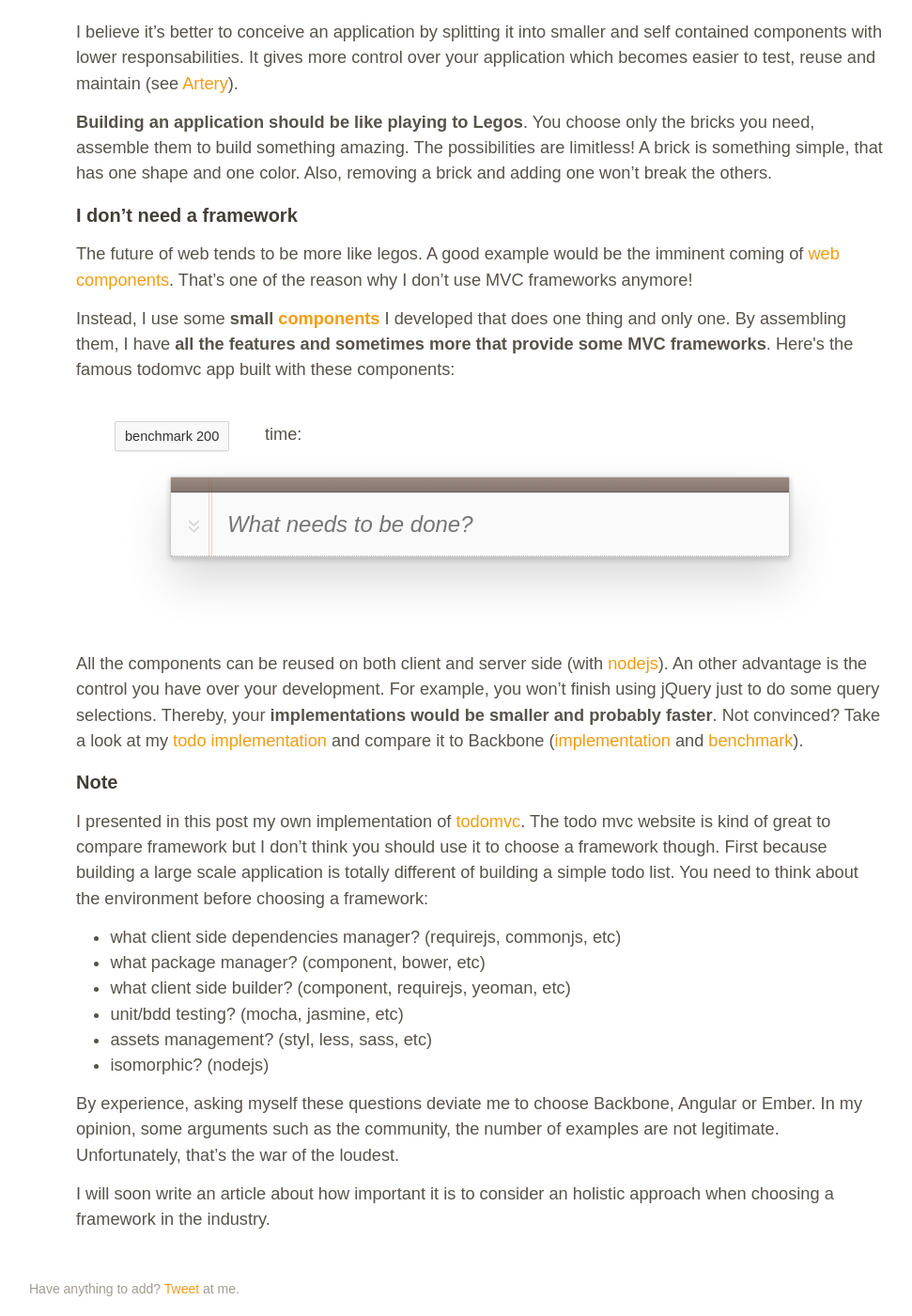
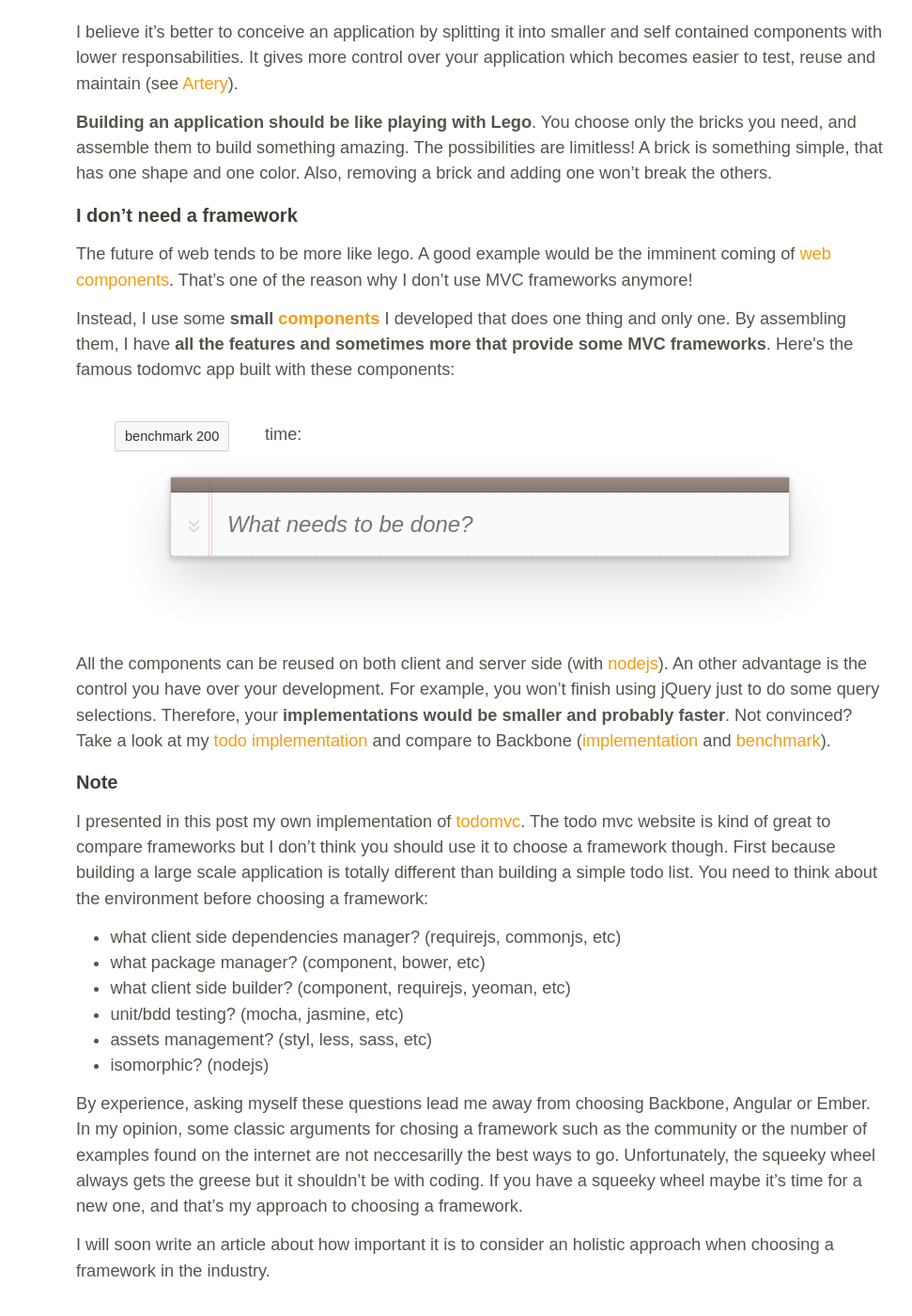
Before and after one commit to bredele/bredele.github.io, a Jekyll site: the page built from _posts/2014-01-05-mvc-todo.md, in a window 1280 px wide and 1400 px high, scrolled down 738 px. Shown: the whole window at 94% size, without its empty margins (129-1100 px from the left). Built offline with Jekyll 4.4.1, drawn with Linux system fonts in a browser that asks for light colours; Markdown is read by kramdown in place of the engine named in the settings; some of the changed text lies outside the part shown.

Commit message:
update todo mvc post

```diff
--- a/_posts/2014-01-05-mvc-todo.md
+++ b/_posts/2014-01-05-mvc-todo.md
@@ -4,7 +4,7 @@ title: Todo MVC
 date: 2014/01/05
 ---
 
-I started doing web development four years ago. That was the beginning of long fights with my girlfriend who blames me to spend too much time with my computer. Well it's kind of true but on the other hand, I learned a lot and I came to a conclusion:
+I started doing web development four years ago. That was the beginning of long fights with my girlfriend who blames me for spending too much time with my computer. Well it's kind of true but on the other hand, I learned a lot and I came to a conclusion:
 
 ## <a class="post-section" href="#ilikelego">I like Lego</a>
 
@@ -14,24 +14,24 @@ I started doing web development four years ago. That was the beginning of long f
 
 I believe it's better to conceive an application by splitting it into smaller and self contained components with lower responsabilities. It gives more control over your application which becomes easier to test, reuse and maintain (see [Artery](http://github.com/bredele/artery)).
 
-**Building an application should be like playing to Legos**. You choose only the bricks you need, assemble them to build something amazing. The possibilities are limitless! A brick is something simple, that has one shape and one color. Also, removing a brick and adding one won't break the others.
+**Building an application should be like playing with Lego**. You choose only the bricks you need, and assemble them to build something amazing. The possibilities are limitless! A brick is something simple, that has one shape and one color. Also, removing a brick and adding one won't break the others.
 
 
 
 ## <a class="post-section" href="#noframework">I don't need a framework</a>
 
-The future of web tends to be more like legos. A good example would be the imminent coming of [web components](http://www.html5rocks.com/en/tutorials/webcomponents/customelements/). That's one of the reason why I don't use MVC frameworks anymore!
+The future of web tends to be more like lego. A good example would be the imminent coming of [web components](http://www.html5rocks.com/en/tutorials/webcomponents/customelements/). That's one of the reason why I don't use MVC frameworks anymore!
 
 <p class="todo-container">
   Instead, I use some <strong>small <a href="http://github.com/bredele">components</a></strong> I developed that does one thing and only one. By assembling them, I have <strong>all the features and sometimes more that provide some MVC frameworks</strong>. Here's the famous todomvc app built with these components:
 </p>
 
-All the components can be reused on both client and server side (with [nodejs](http://nodejs.org/)). An other advantage is the control you have over your development. For example, you won't finish using jQuery just to do some query selections. Thereby, your **implementations would be smaller and probably faster**. Not convinced? Take a look at my [todo implementation](https://raw.github.com/bredele/todo/master/index.js) and
-compare it to Backbone ([implementation](https://github.com/tastejs/todomvc/tree/gh-pages/architecture-examples/backbone/js) and [benchmark](http://swannodette.github.io/todomvc/architecture-examples/backbone/index.html)).
+All the components can be reused on both client and server side (with [nodejs](http://nodejs.org/)). An other advantage is the control you have over your development. For example, you won't finish using jQuery just to do some query selections. Therefore, your **implementations would be smaller and probably faster**. Not convinced? Take a look at my [todo implementation](https://raw.github.com/bredele/todo/master/index.js) and
+compare to Backbone ([implementation](https://github.com/tastejs/todomvc/tree/gh-pages/architecture-examples/backbone/js) and [benchmark](http://swannodette.github.io/todomvc/architecture-examples/backbone/index.html)).
 
 ## <a class="post-section" href="#note">Note</a>
 
-I presented in this post my own implementation of [todomvc](http://todomvc.com/). The todo mvc website is kind of great to compare framework but I don't think you should use it to choose a framework though. First because building a large scale application is totally different of building a simple todo list. You need to think about the environment before choosing a framework:
+I presented in this post my own implementation of [todomvc](http://todomvc.com/). The todo mvc website is kind of great to compare frameworks but I don't think you should use it to choose a framework though. First because building a large scale application is totally different than building a simple todo list. You need to think about the environment before choosing a framework:
   - what client side dependencies manager? (requirejs, commonjs, etc)
   - what package manager? (component, bower, etc)
   - what client side builder? (component, requirejs, yeoman, etc)
@@ -39,6 +39,6 @@ I presented in this post my own implementation of [todomvc](http://todomvc.com/)
   - assets management? (styl, less, sass, etc)
   - isomorphic? (nodejs)
 
-By experience, asking myself these questions deviate me to choose Backbone, Angular or Ember. In my opinion, some arguments such as the community, the number of examples are not legitimate. Unfortunately, that's the war of the loudest.
+By experience, asking myself these questions lead me away from choosing Backbone, Angular or Ember. In my opinion, some classic arguments for chosing a framework such as the community or the number of examples found on the internet are not neccesarilly the best ways to go. Unfortunately, the squeeky wheel always gets the greese but it shouldn't be with coding. If you have a squeeky wheel maybe it's time for a new one, and that's my approach to choosing a framework.
 
 I will soon write an article about how important it is to consider an holistic approach when choosing a framework in the industry.
```
